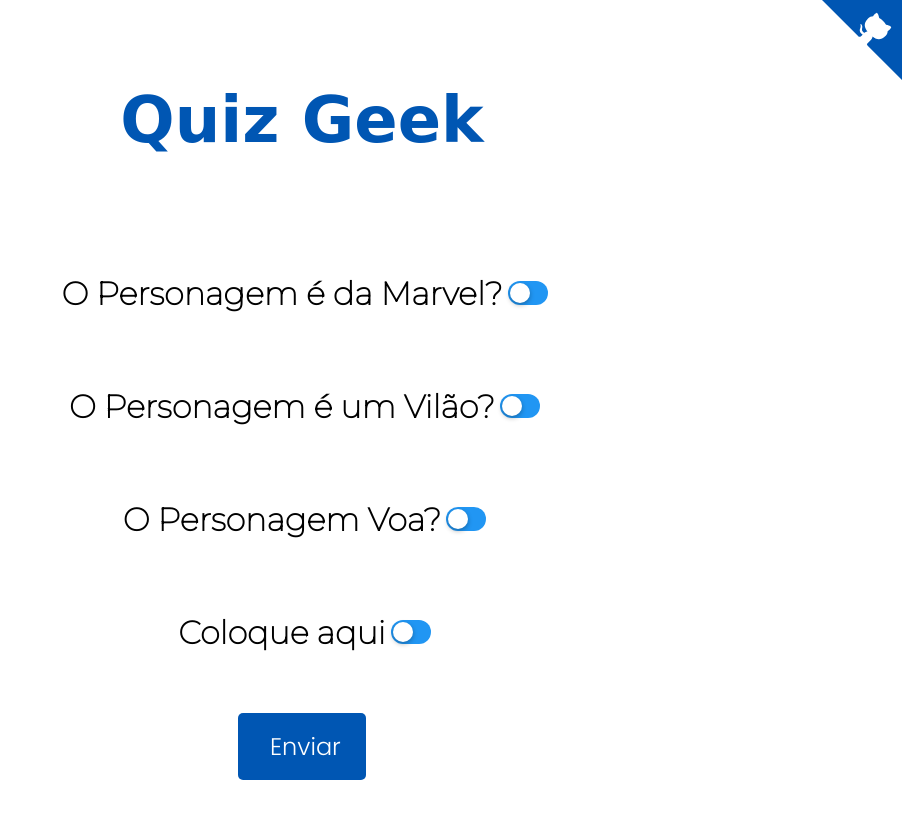
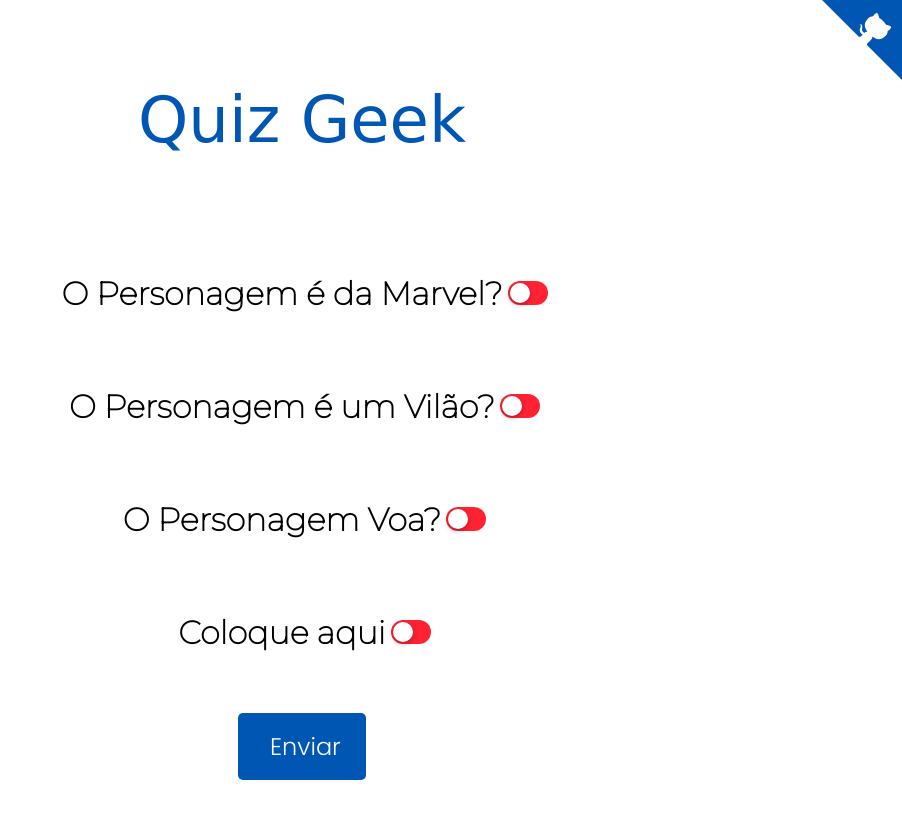
Before and after one commit to Migg-Araujo/VemPraEtecSM, a plain HTML site: page Exercicio/index.html in a window 1280 px wide. Both pictures are taken after a click on the link "Já Pensei no meu personagem!!". Shown: the whole page, without its empty margins (378-1280 px from the left). Drawn offline with Linux system fonts and the light colour scheme; a web font is replaced by a local one.

Commit message:
feat: edit style fonts

```diff
--- a/ExemploAvançado/style.css
+++ b/ExemploAvançado/style.css
@@ -22,6 +22,7 @@
 
 h1 {
     font-size: 4rem;
+    font-weight: lighter;
     margin-bottom: 5rem;
     color: #0056b3;
     /* color: #333; */
@@ -202,7 +203,7 @@
     left: 0;
     width: 40px;
     height: 24px;
-    background-color: #2196F3;
+    background-color: #ff2233;
     border-radius: 34px;
     cursor: pointer;
     transition: background-color 0.3s;
--- a/Exercicio/style.css
+++ b/Exercicio/style.css
@@ -22,6 +22,7 @@
 
 h1 {
     font-family: 'Cherry Bomb One', cursive;
+    font-weight: lighter;
     font-size: 4rem;
     margin-bottom: 5rem;
     color: #0056b3;
@@ -203,7 +204,7 @@
     left: 0;
     width: 40px;
     height: 24px;
-    background-color: #2196F3;
+    background-color: #ff2233;
     border-radius: 34px;
     cursor: pointer;
     transition: background-color 0.3s;
```
